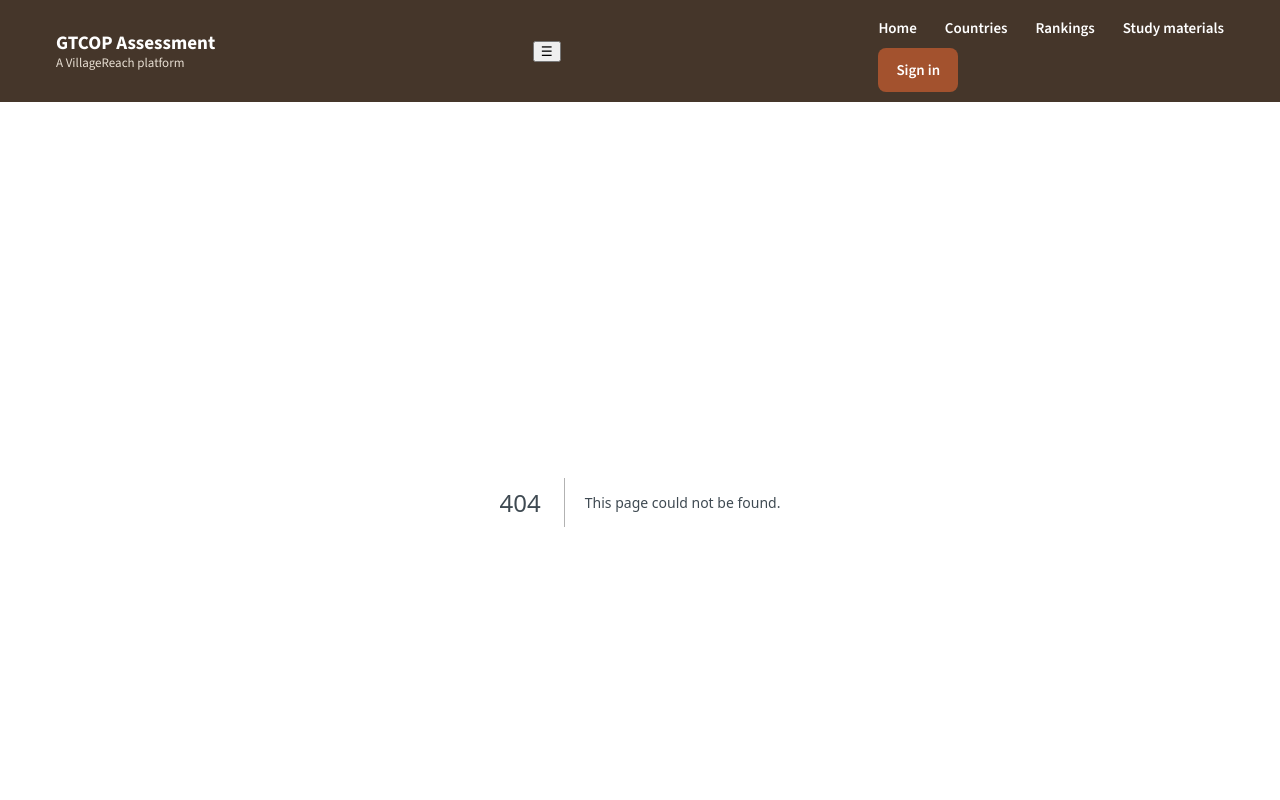
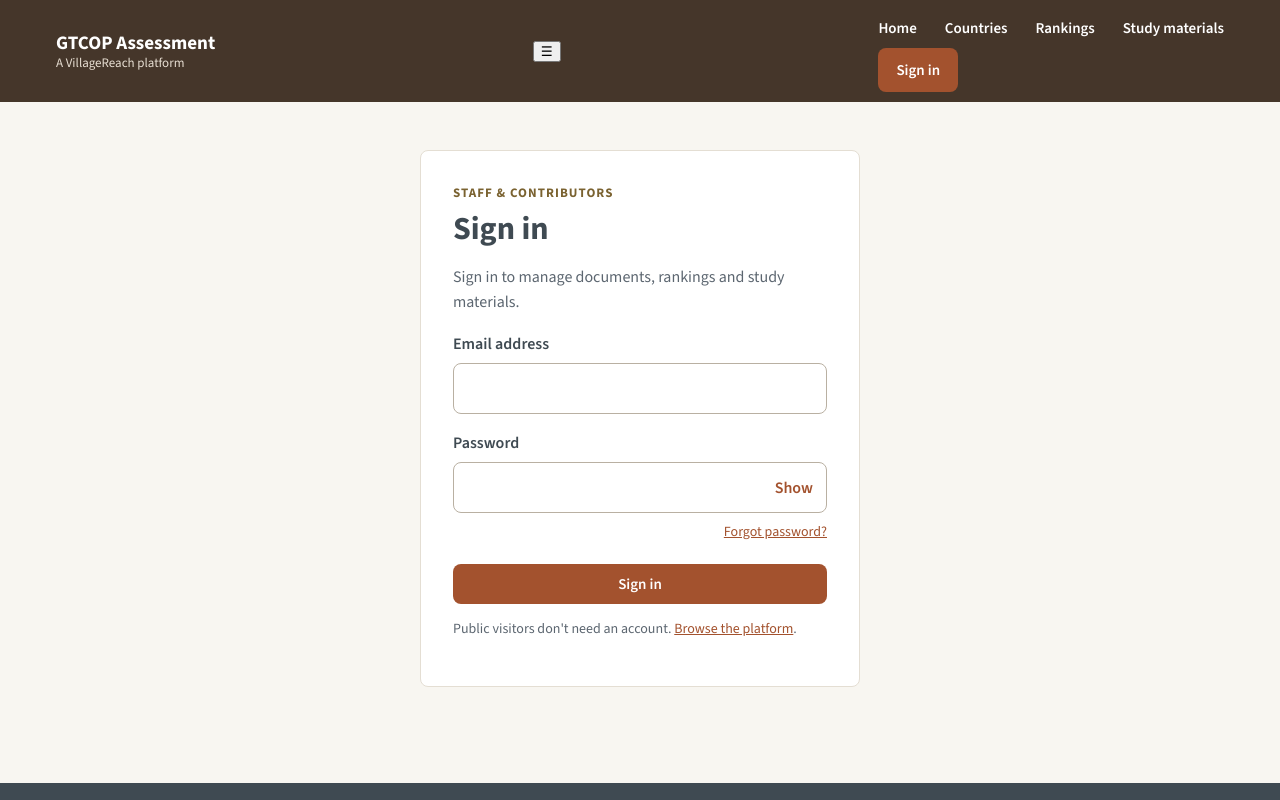
Before and after one commit to Bex-Labs/villagereach-gtcop, a Next.js app: page /sign-in in a window 1280 px wide. Before the commit this address had no page. Shown: the top 800 px of the page. Built offline with nearby package versions, Linux system fonts and the light colour scheme.

Commit message:
Add admin sign-in, sign-out and protected admin page (A-01)

```diff
--- a/app/globals.css
+++ b/app/globals.css
@@ -206,3 +206,104 @@ body {
   font-size: 13px;
   color: #D5DADD;
 }
+
+/* ===== Cards, labels, forms (A-01) ===== */
+.card {
+  background: var(--white);
+  border: 1px solid var(--border);
+  border-radius: 8px;
+  padding: 32px;
+}
+
+.eyebrow {
+  margin: 0 0 4px;
+  font-size: 13px;
+  font-weight: 700;
+  letter-spacing: 0.08em;
+  text-transform: uppercase;
+  color: #7A6230; /* darker gold for readable contrast */
+}
+
+.muted { color: #5C6670; }
+.small { font-size: 14px; }
+
+.auth-page {
+  display: flex;
+  justify-content: center;
+  padding-top: 48px;
+  padding-bottom: 48px;
+}
+
+.auth-card {
+  width: 100%;
+  max-width: 440px;
+}
+
+.auth-card h1 { margin: 0 0 8px; }
+
+label {
+  display: block;
+  margin: 16px 0 6px;
+  font-weight: 600;
+  color: var(--charcoal);
+}
+
+input {
+  width: 100%;
+  padding: 12px;
+  font: inherit;
+  border: 1px solid #B9B0A2;
+  border-radius: 8px;
+  background: var(--white);
+}
+
+input:focus-visible {
+  outline: 3px solid var(--gold);
+  outline-offset: 1px;
+}
+
+input[aria-invalid="true"] { border-color: #B42318; }
+
+.password-field { position: relative; }
+.password-field input { padding-right: 64px; }
+.password-field .link-button {
+  position: absolute;
+  right: 8px;
+  top: 50%;
+  transform: translateY(-50%);
+}
+
+.link-button {
+  background: none;
+  border: none;
+  color: var(--rust);
+  font: inherit;
+  font-weight: 600;
+  cursor: pointer;
+  padding: 6px;
+}
+
+.form-row-right { text-align: right; margin: 8px 0 20px; font-size: 14px; }
+
+.alert {
+  padding: 12px 14px;
+  border-radius: 8px;
+  margin: 16px 0 0;
+}
+
+.alert-error {
+  background: #FDECEA;
+  color: #8A1C12;
+  border: 1px solid #F4C7C1;
+}
+
+.btn { cursor: pointer; border: none; font-family: inherit; }
+.btn-block { display: block; width: 100%; text-align: center; }
+.btn:disabled { opacity: 0.7; cursor: not-allowed; }
+
+.btn-outline {
+  background: transparent;
+  color: var(--rust);
+  border: 2px solid var(--rust);
+}
+.btn-outline:hover { background: #F6EAE3; }
--- /dev/null
+++ b/app/sign-in/page.js
@@ -0,0 +1,96 @@
+"use client";
+
+import { useState } from "react";
+import Link from "next/link";
+import { useRouter } from "next/navigation";
+import { createClient } from "@/lib/supabase/client";
+
+export default function SignInPage() {
+  const router = useRouter();
+  const [email, setEmail] = useState("");
+  const [password, setPassword] = useState("");
+  const [showPassword, setShowPassword] = useState(false);
+  const [error, setError] = useState("");
+  const [loading, setLoading] = useState(false);
+
+  async function handleSubmit(event) {
+    event.preventDefault(); // stop the page from reloading
+    setError("");
+    setLoading(true);
+
+    const supabase = createClient();
+    const { error } = await supabase.auth.signInWithPassword({ email, password });
+
+    setLoading(false);
+
+    if (error) {
+      // One general message: never reveal whether the email exists (A-01)
+      setError("That email or password is incorrect. Please try again.");
+      return;
+    }
+
+    router.push("/admin");
+    router.refresh();
+  }
+
+  return (
+    <main className="container auth-page">
+      <div className="card auth-card">
+        <p className="eyebrow">Staff &amp; contributors</p>
+        <h1>Sign in</h1>
+        <p className="muted">Sign in to manage documents, rankings and study materials.</p>
+
+        {error && (
+          <div className="alert alert-error" role="alert">
+            {error}
+          </div>
+        )}
+
+        <form onSubmit={handleSubmit}>
+          <label htmlFor="email">Email address</label>
+          <input
+            id="email"
+            type="email"
+            autoComplete="email"
+            required
+            value={email}
+            onChange={(e) => setEmail(e.target.value)}
+            aria-invalid={error ? "true" : "false"}
+          />
+
+          <label htmlFor="password">Password</label>
+          <div className="password-field">
+            <input
+              id="password"
+              type={showPassword ? "text" : "password"}
+              autoComplete="current-password"
+              required
+              value={password}
+              onChange={(e) => setPassword(e.target.value)}
+              aria-invalid={error ? "true" : "false"}
+            />
+            <button
+              type="button"
+              className="link-button"
+              onClick={() => setShowPassword(!showPassword)}
+            >
+              {showPassword ? "Hide" : "Show"}
+            </button>
+          </div>
+
+          <p className="form-row-right">
+            <Link href="/forgot-password">Forgot password?</Link>
+          </p>
+
+          <button type="submit" className="btn btn-primary btn-block" disabled={loading}>
+            {loading ? "Signing in…" : "Sign in"}
+          </button>
+        </form>
+
+        <p className="muted small">
+          Public visitors don&apos;t need an account. <Link href="/">Browse the platform</Link>.
+        </p>
+      </div>
+    </main>
+  );
+}
--- /dev/null
+++ b/lib/supabase/client.js
@@ -0,0 +1,9 @@
+import { createBrowserClient } from "@supabase/ssr";
+
+// Connects to Supabase from the browser (forms, buttons)
+export function createClient() {
+  return createBrowserClient(
+    process.env.NEXT_PUBLIC_SUPABASE_URL,
+    process.env.NEXT_PUBLIC_SUPABASE_KEY
+  );
+}
```
Also changed, not shown: app/admin/page.js (added, +41 -0 lines), components/SignOutButton.js (added, +20 -0 lines), lib/supabase/server.js (added, +28 -0 lines), proxy.js (added, +43 -0 lines).
